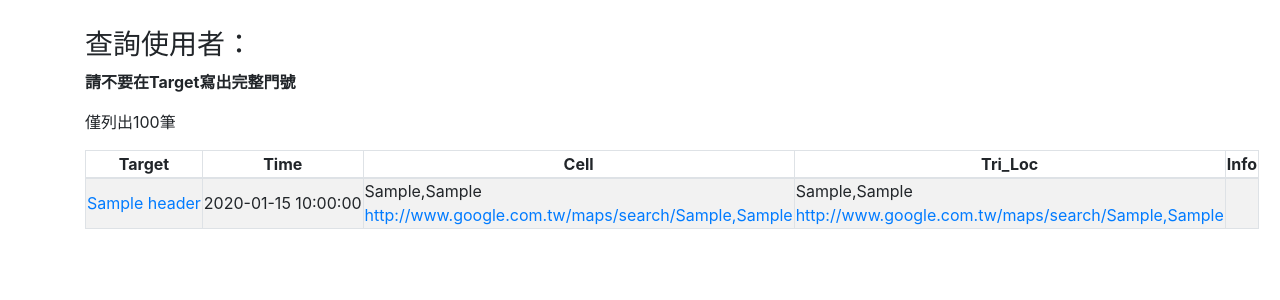
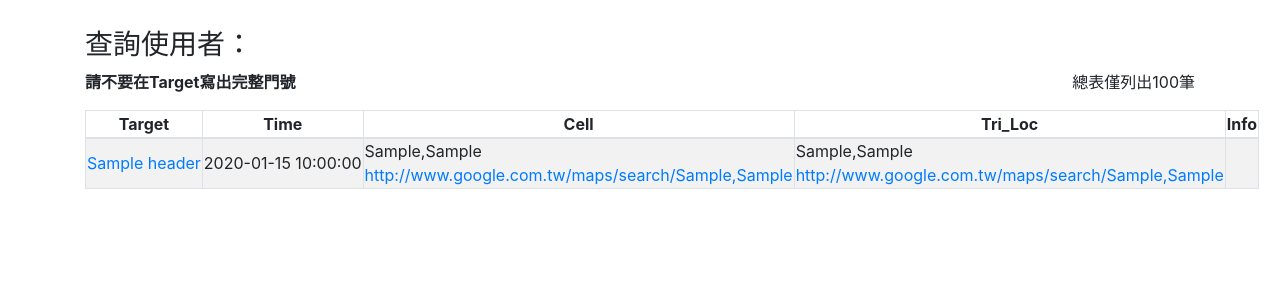
Before and after one commit to latteouka/loccib-frontend, a Flask app: template templates/records.html in a window 1280 px wide. Shown: the top 300 px of the page. Run offline with Flask 2, Linux system fonts and the light colour scheme; the template is opened without the code that fills it: most values are stand-ins (such as "Sample title", 1, 10 or a date in 2020); some libraries are stand-ins or nearby versions.

Commit message:
make it better

```diff
--- a/templates/records.html
+++ b/templates/records.html
@@ -9,8 +9,16 @@
 <section id="no-more-tables">
 	<div class="container">
 		<h3> 查詢使用者：<u>{{user}}</u></h3>
-		<p><b>請不要在Target寫出完整門號</b></p>
-		<p>僅列出100筆</p>
+
+		<div style="float: left;">
+			<p><b>請不要在Target寫出完整門號</b></p>
+		</div>
+		<div style="float: right">
+			<p>總表僅列出100筆</p>
+		</div>
+
+		<div style="clear: both;"></div>
+
 		<table class="table-bordered table-striped table-condensed cf">
 		    <thead class="cf">
 		        <tr>
```
